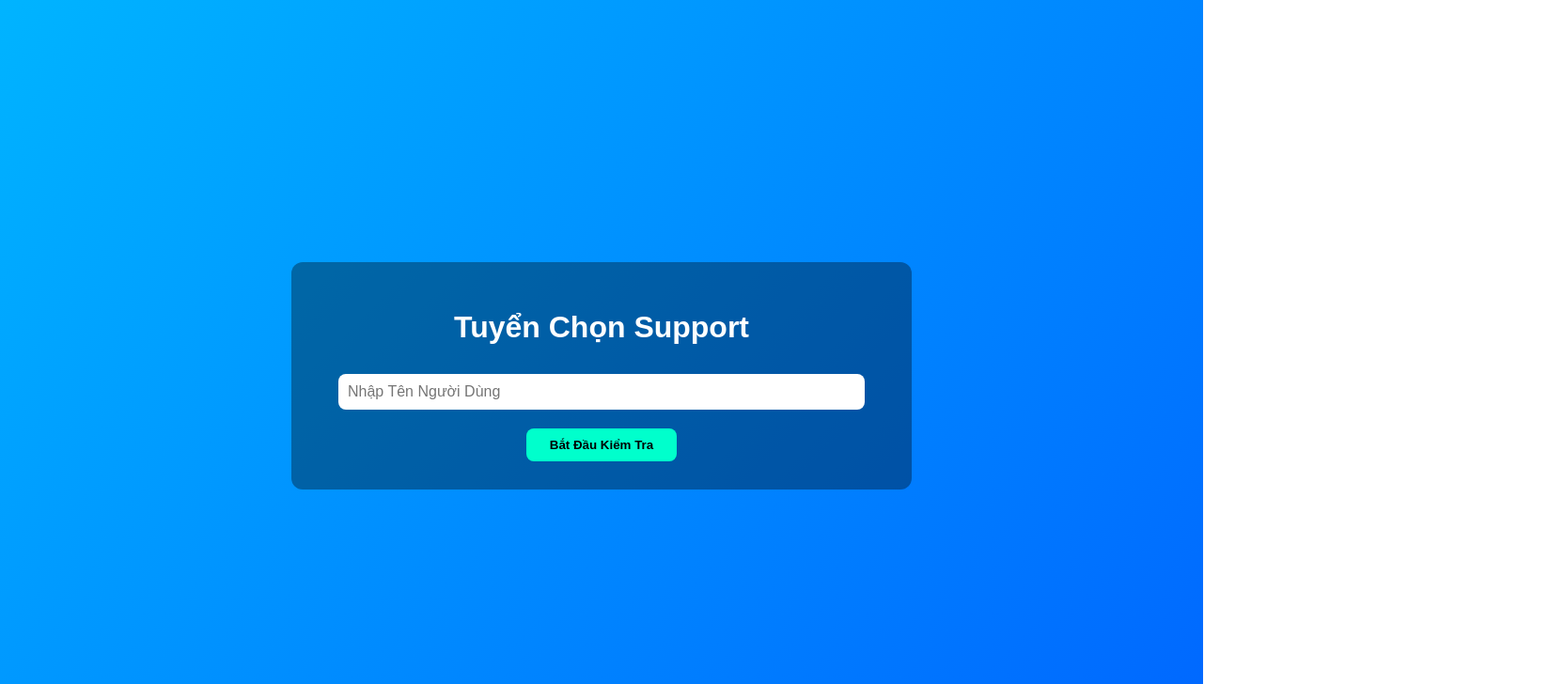
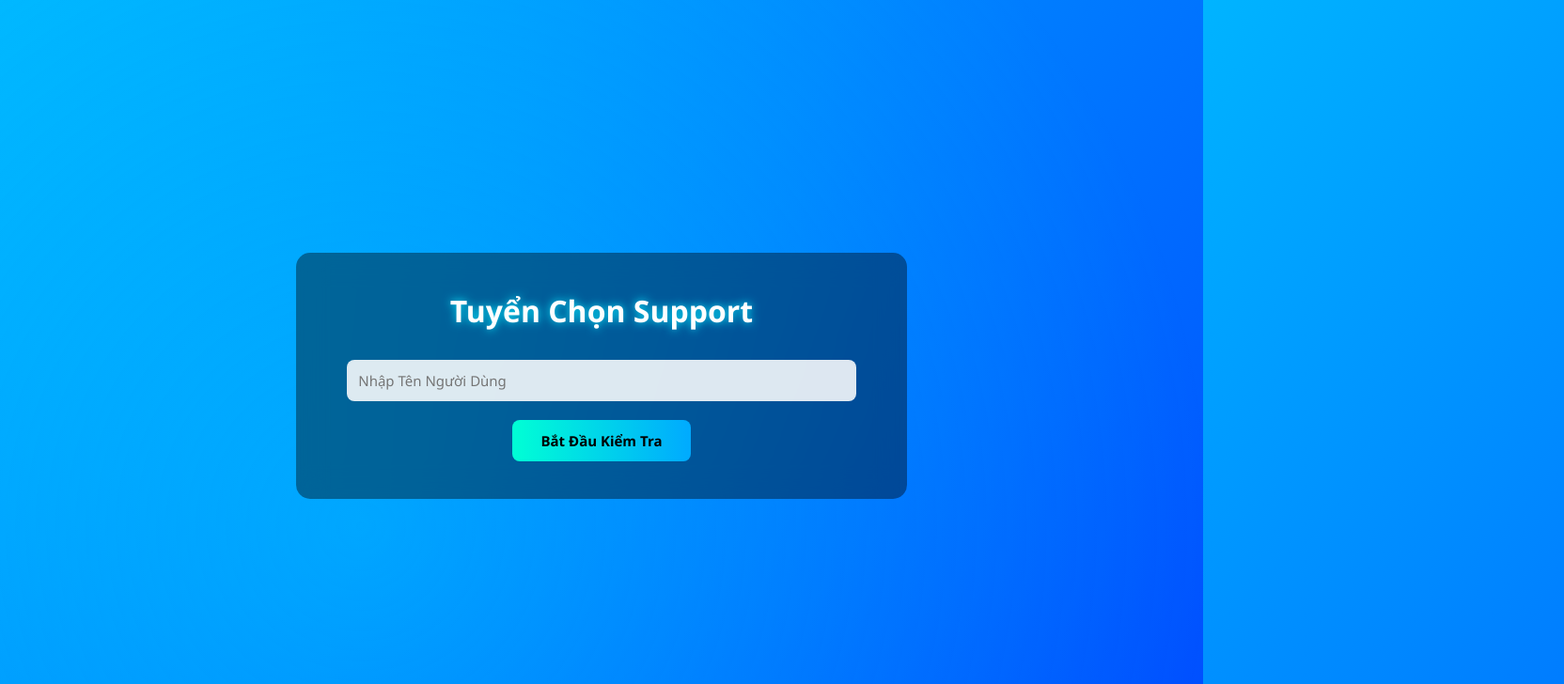
Before and after one commit to thoihotro-jpg/idk, a plain HTML site: page index.html in a window 1280 px wide. Shown: the top 728 px of the page at 94% size, 1664 px wide, since content can reach past the window. Drawn offline with Linux system fonts and the light colour scheme.

Commit message:
Update index.html

```diff
--- a/index.html
+++ b/index.html
@@ -5,46 +5,102 @@
 <title>Tuyển Chọn Support</title>
 
 <style>
+
+*{
+box-sizing:border-box;
+font-family:Segoe UI;
+}
+
 body{
 margin:0;
-font-family:Arial;
-background:linear-gradient(135deg,#00b4ff,#0066ff);
 height:100vh;
 display:flex;
+justify-content:center;
 align-items:center;
-justify-content:center;
-color:white;
+background:linear-gradient(135deg,#00b4ff,#004cff);
+overflow:hidden;
+}
+
+body::before{
+content:"";
+position:absolute;
+width:200%;
+height:200%;
+background:radial-gradient(circle,#00eaff55,transparent 60%);
+animation:bgmove 10s linear infinite;
+}
+
+@keyframes bgmove{
+0%{transform:translate(-20%,-20%)}
+50%{transform:translate(-10%,10%)}
+100%{transform:translate(-20%,-20%)}
 }
 
 .box{
-background:rgba(0,0,0,0.35);
-padding:30px;
-border-radius:12px;
-width:600px;
+width:650px;
+padding:40px;
+border-radius:15px;
+background:rgba(0,0,0,0.4);
+backdrop-filter:blur(15px);
+color:white;
 text-align:center;
+animation:fade 0.7s ease;
+}
+
+@keyframes fade{
+from{
+opacity:0;
+transform:translateY(20px)
+}
+to{
+opacity:1;
+transform:translateY(0)
+}
+}
+
+h1{
+margin-top:0;
+text-shadow:0 0 10px #00eaff;
 }
 
 input,textarea{
-width:90%;
-padding:10px;
+width:95%;
+padding:12px;
+border:none;
 border-radius:8px;
-border:none;
 margin-top:10px;
-font-size:16px;
+font-size:15px;
+background:#ffffffdd;
+transition:0.2s;
+}
+
+input:focus,textarea:focus{
+outline:none;
+transform:scale(1.02);
+box-shadow:0 0 10px #00eaff;
 }
 
 textarea{
-height:160px;
+height:170px;
+resize:none;
 }
 
 button{
 margin-top:20px;
-padding:10px 25px;
+padding:12px 30px;
 border:none;
 border-radius:8px;
-background:#00ffcc;
 font-weight:bold;
+font-size:15px;
 cursor:pointer;
+background:linear-gradient(90deg,#00ffd5,#00aaff);
+color:black;
+transition:0.2s;
+}
+
+button:hover{
+transform:scale(1.05);
+box-shadow:0 0 15px #00eaff;
 }
 
 .hidden{
@@ -52,46 +108,64 @@
 }
 
 .stop{
-font-size:40px;
+font-size:45px;
 color:red;
 font-weight:bold;
+text-shadow:0 0 15px red;
+animation:pulse 1s infinite;
 }
+
+@keyframes pulse{
+0%{opacity:1}
+50%{opacity:0.4}
+100%{opacity:1}
+}
+
 </style>
 </head>
 
 <body>
 
 <div class="box" id="start">
+
 <h1>Tuyển Chọn Support</h1>
 
 <input id="username" placeholder="Nhập Tên Người Dùng">
 
 <br>
+
 <button onclick="startTest()">Bắt Đầu Kiểm Tra</button>
+
 </div>
 
 <div class="box hidden" id="q1">
+
 <h2>Câu 1</h2>
+
 <p>Lua / Luau là gì? Viết code 1 GUI Lua / Luau bất kỳ</p>
 
 <textarea id="answer1"></textarea>
 
-<br>
 <button onclick="nextQuestion()">Câu Hỏi Tiếp Theo</button>
+
 </div>
 
 <div class="box hidden" id="q2">
+
 <h2>Câu 2</h2>
+
 <p>VM , Control Flow là gì trong Obfuscator?</p>
 
 <textarea id="answer2"></textarea>
 
-<br>
 <button onclick="submitTest()">Nộp Bài</button>
+
 </div>
 
 <div class="box hidden" id="stop">
+
 <div class="stop">STOP AI!</div>
+
 </div>
 
 <script>
@@ -100,7 +174,8 @@
 
 function stopAI(){
 
-if(cancelled) return
+if(cancelled)return
+
 cancelled=true
 
 document.getElementById("start").classList.add("hidden")
@@ -134,7 +209,7 @@
 
 async function submitTest(){
 
-if(cancelled) return
+if(cancelled)return
 
 let name=document.getElementById("username").value
 let a1=document.getElementById("answer1").value
@@ -170,9 +245,7 @@
 })
 
 window.addEventListener("blur",function(){
-
 stopAI()
-
 })
 
 </script>
```
